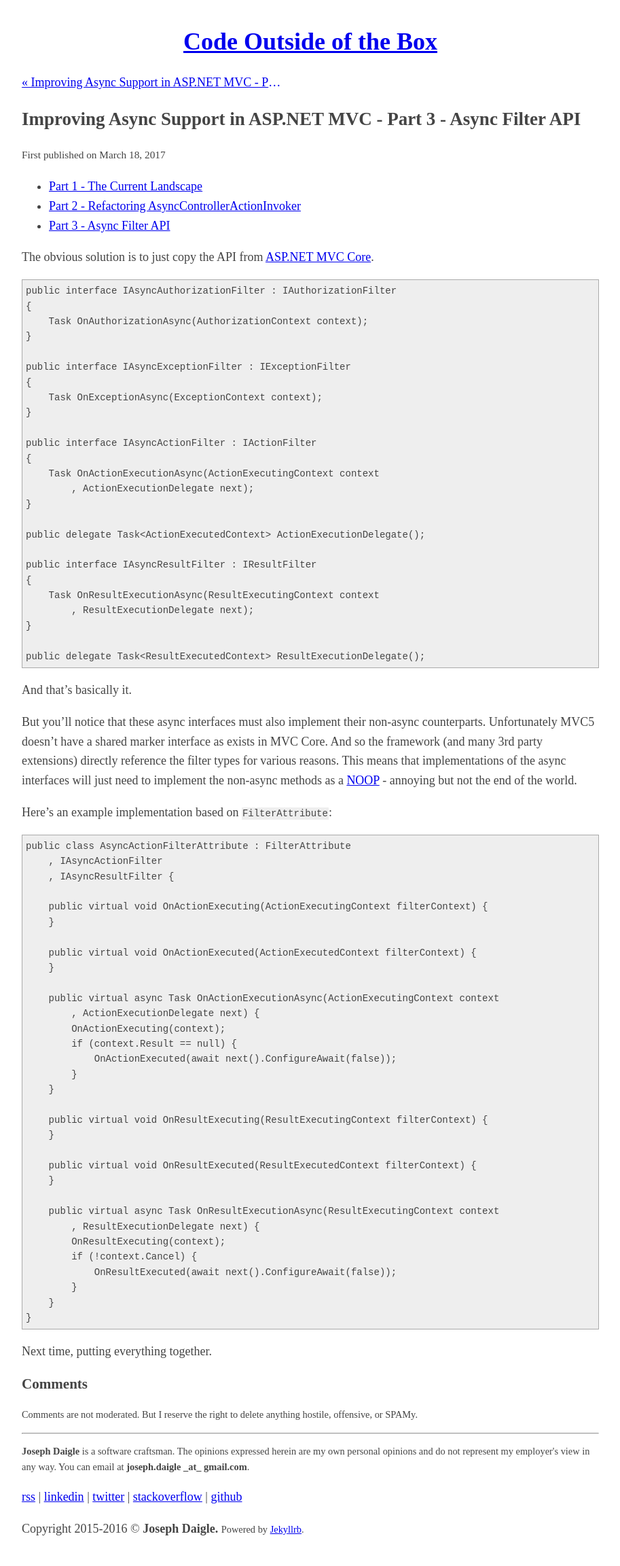
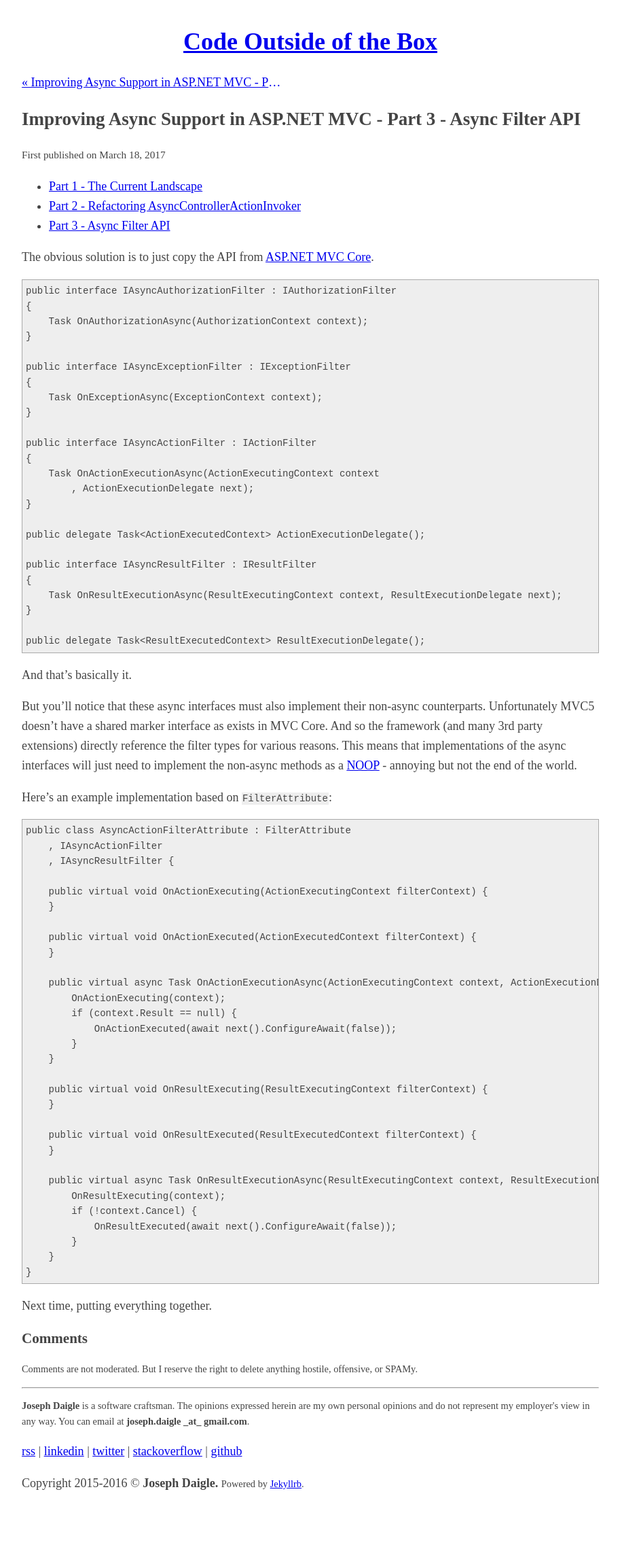
Before and after one commit to jdaigle/jdaigle.github.io, a Jekyll site: the page built from _posts/2017-03-18-improved-async-aspnet-mvc-part-3.md, in a window 1280 px wide. Shown: the whole page at 68% size, without its empty margins (183-1096 px from the left). Built offline with Jekyll 4.4.1, drawn with Linux system fonts in a browser that asks for light colours; after the commit the page ends 2237 px from its top, so only the background shows below that.

Commit message:
cleaning up CSS

```diff
--- a/css/main.css
+++ b/css/main.css
@@ -16,6 +16,7 @@ pre {
     padding: 5px;
     border: 1px solid #aaa;
     font-size: 14px;
+    overflow-x: auto;
 }
 
 p code {
```
Also changed, not shown: _posts/2017-03-18-improved-async-aspnet-mvc-part-3.md (+3 -6 lines).
